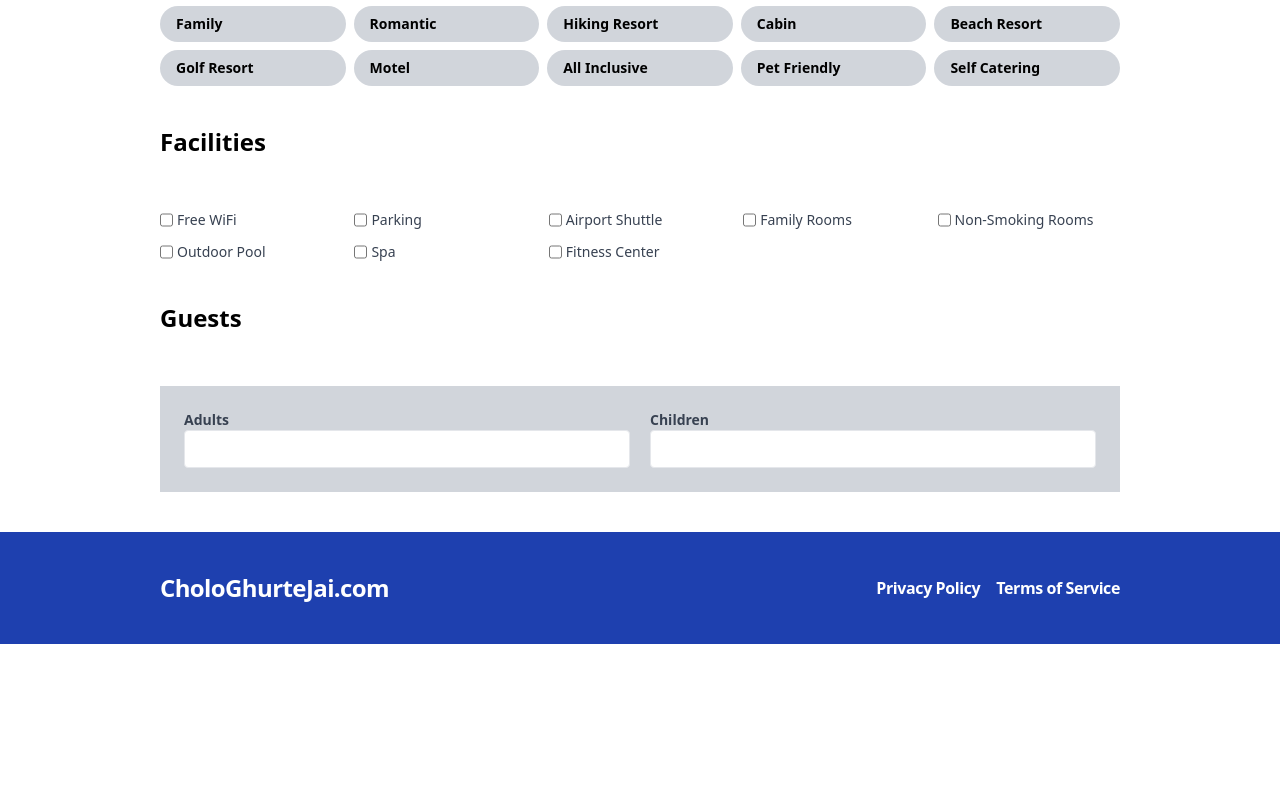
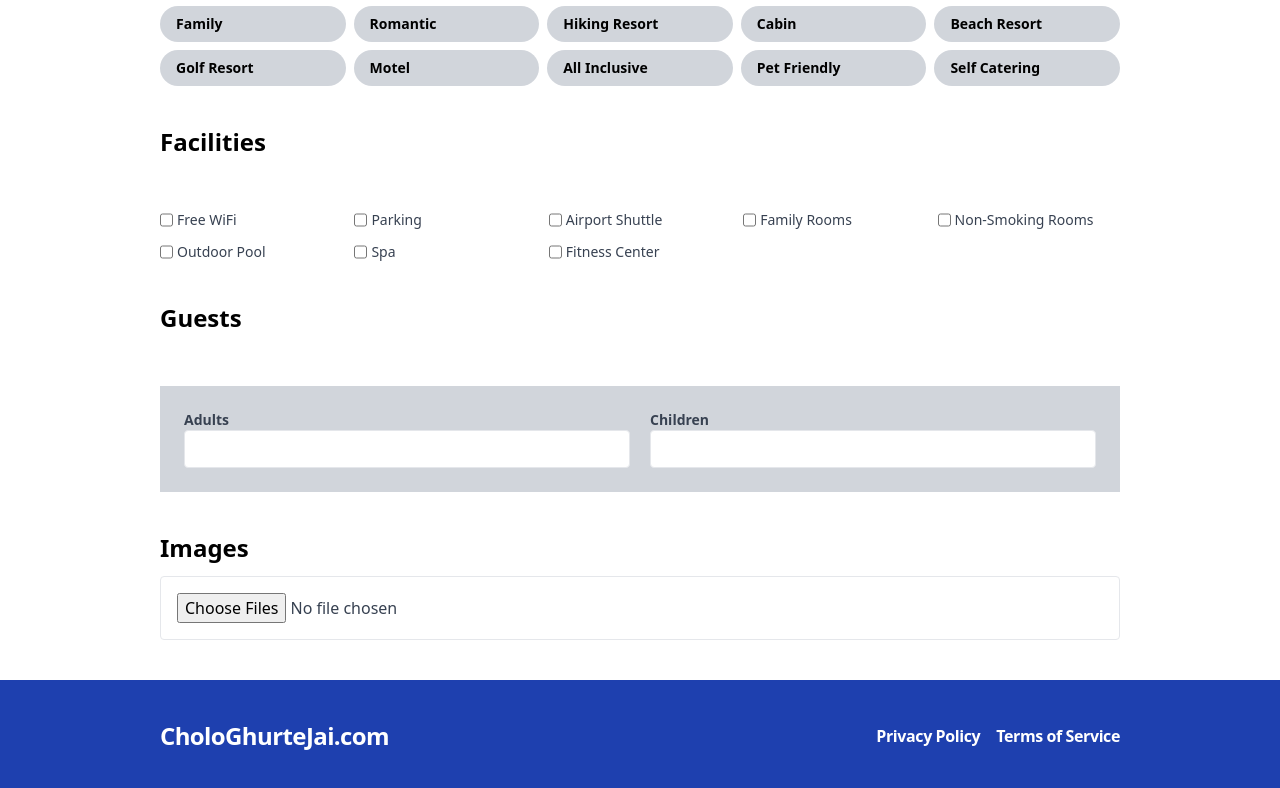
Before and after one commit to REDOWAN038/Hotel-Reservation, a React (Vite) app in the folder client/: page /my-hotels in a window 1280 px wide. Shown: the part 854-1642 px from the top of the page. Before the commit the page ends 1498 px from the top, so only its background shows below. Built offline with nearby package versions, Linux system fonts and the light colour scheme; sample sign-in values are in the browser's storage.

Commit message:
images section added

```diff
--- a/client/src/forms/HotelForm/HotelForm.jsx
+++ b/client/src/forms/HotelForm/HotelForm.jsx
@@ -3,6 +3,7 @@ import DetailsSection from "./DetailsSection"
 import TypeSection from "./TypeSection"
 import FacilitiesSection from "./FacilitiesSection"
 import GuestsSection from "./GuestsSection"
+import ImagesSection from "./ImagesSection"
 
 const HotelForm = () => {
     const formMethods = useForm()
@@ -13,6 +14,7 @@ const HotelForm = () => {
                 <TypeSection />
                 <FacilitiesSection />
                 <GuestsSection />
+                <ImagesSection />
             </form>
         </FormProvider>
     )
--- /dev/null
+++ b/client/src/forms/HotelForm/ImagesSection.jsx
@@ -0,0 +1,44 @@
+import { useFormContext } from "react-hook-form"
+
+const ImagesSection = () => {
+    const {
+        register,
+        formState: { errors },
+    } = useFormContext()
+
+    return (
+        <div>
+            <h2 className='text-2xl font-bold mb-3'>Images</h2>
+            <div className='border rounded p-4 flex flex-col gap-4'>
+                <input
+                    type='file'
+                    multiple
+                    accept='image/*'
+                    className='w-full text-gray-700 font-normal'
+                    {...register("imageFiles", {
+                        validate: (imageFiles) => {
+                            const totalLength = imageFiles.length
+
+                            if (totalLength === 0) {
+                                return "At least one image should be added"
+                            }
+
+                            if (totalLength > 6) {
+                                return "Total number of images cannot be more than 6"
+                            }
+
+                            return true
+                        },
+                    })}
+                />
+            </div>
+            {errors.imageFiles && (
+                <span className='text-red-500 text-sm font-bold'>
+                    {errors.imageFiles.message}
+                </span>
+            )}
+        </div>
+    )
+}
+
+export default ImagesSection
```
